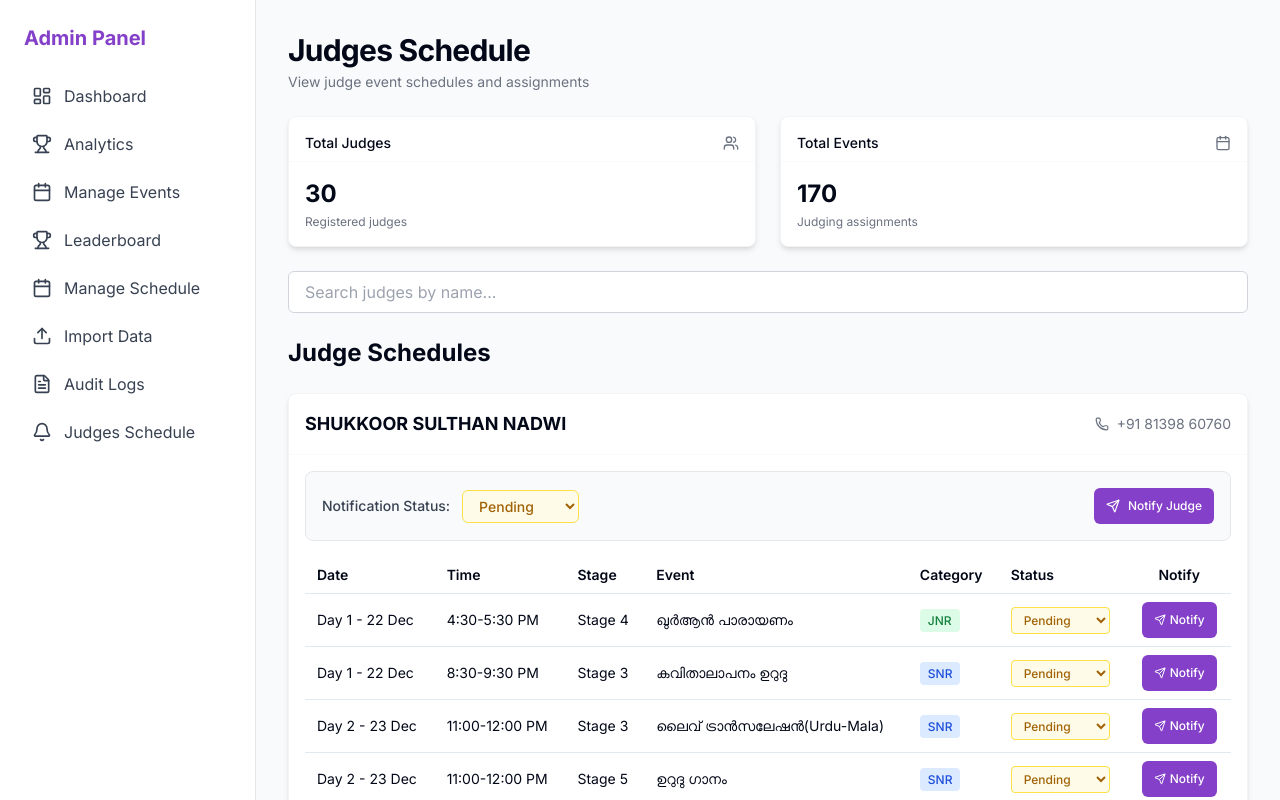
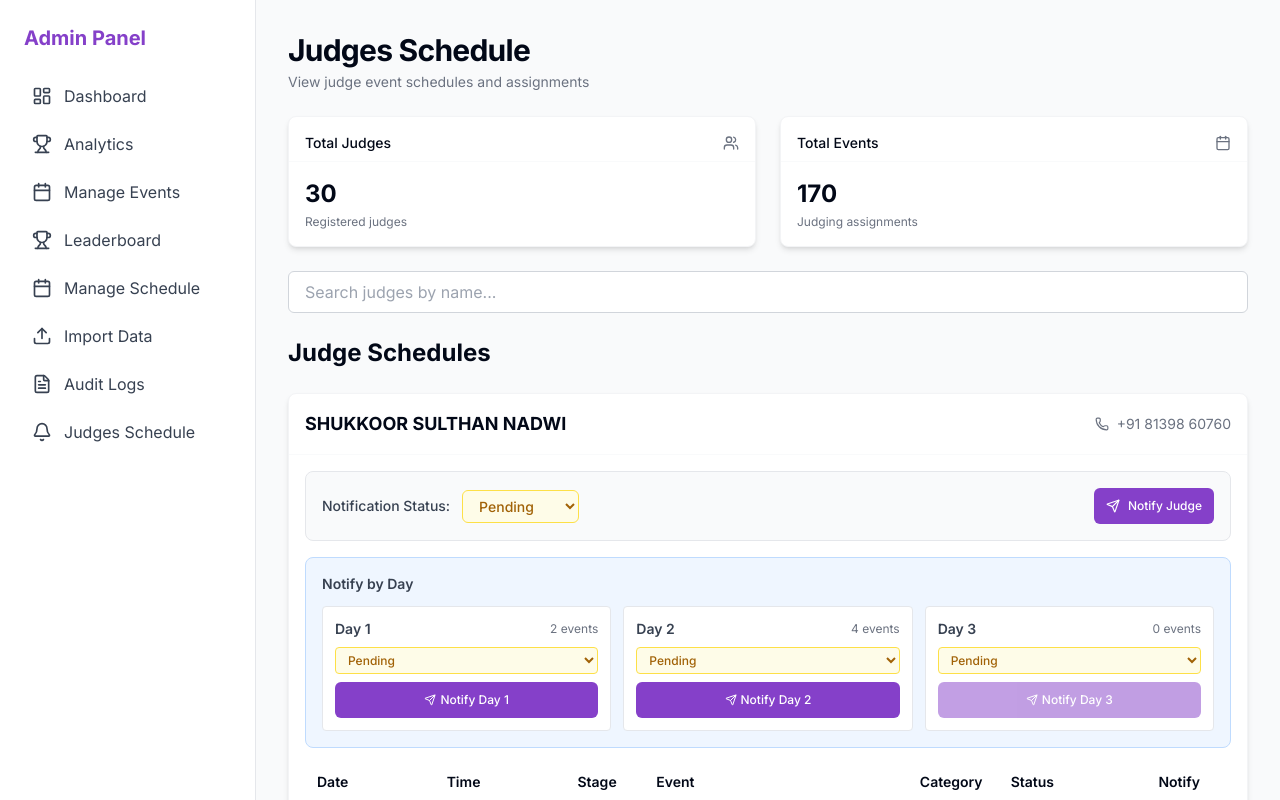
Before and after one commit to HaneenHyder/sargolsavam-website, a Next.js app in the folder frontend/: page /admin/judges-notification in a window 1280 px wide. Shown: the top 800 px of the page. Built offline with nearby package versions, Linux system fonts and the light colour scheme; sample sign-in values are in the browser's storage.

Commit message:
Add day-level notification controls (Day 1, 2, 3) with status and notify buttons

```diff
--- a/frontend/app/admin/judges-notification/page.tsx
+++ b/frontend/app/admin/judges-notification/page.tsx
@@ -392,6 +392,18 @@ export default function JudgesNotificationPage() {
         return initialStatus;
     });
 
+    // Track notification status for each day (per judge)
+    const [dayNotificationStatus, setDayNotificationStatus] = useState<{ [key: string]: string }>(() => {
+        const initialStatus: { [key: string]: string } = {};
+        judgesSchedule.forEach(judge => {
+            ['Day 1', 'Day 2', 'Day 3'].forEach(day => {
+                const dayKey = `${judge.name}-${day}`;
+                initialStatus[dayKey] = 'Pending';
+            });
+        });
+        return initialStatus;
+    });
+
     const filteredJudges = judgesSchedule.filter(judge =>
         judge.name.toLowerCase().includes(searchQuery.toLowerCase())
     );
@@ -439,6 +451,60 @@ export default function JudgesNotificationPage() {
         setEventNotificationStatus(prev => ({
             ...prev,
             [eventKey]: newStatus
+        }));
+    };
+
+    // Get events for a specific day for a judge
+    const getEventsByDay = (judge: any, day: string) => {
+        return judge.schedule.filter((event: any, idx: number) => {
+            const formattedDate = formatDate(event.date);
+            return formattedDate.startsWith(day);
+        }).map((event: any, _: number) => {
+            // Find original index
+            const originalIdx = judge.schedule.findIndex((e: any) => e === event);
+            return { event, index: originalIdx };
+        });
+    };
+
+    // Handle day-level notification
+    const handleDayNotify = (judge: any, day: string) => {
+        if (!judge.phone) {
+            alert(`No phone number available for ${judge.name}`);
+            return;
+        }
+        const dayEvents = getEventsByDay(judge, day);
+        if (dayEvents.length === 0) {
+            alert(`No events scheduled for ${day} for ${judge.name}`);
+            return;
+        }
+
+        const eventsList = dayEvents.map(({ event }: any) => event.event).join('\n- ');
+        // TODO: Implement actual notification logic (SMS/WhatsApp)
+        alert(`Notification sent to ${judge.name} at ${judge.phone}\n${day} Events:\n- ${eventsList}`);
+
+        // Update day status to 'Notified'
+        const dayKey = `${judge.name}-${day}`;
+        setDayNotificationStatus(prev => ({
+            ...prev,
+            [dayKey]: 'Notified'
+        }));
+
+        // Also update all events for that day
+        dayEvents.forEach(({ index }: any) => {
+            const eventKey = `${judge.name}-${index}`;
+            setEventNotificationStatus(prev => ({
+                ...prev,
+                [eventKey]: 'Notified'
+            }));
+        });
+    };
+
+    // Handle day-level status change
+    const handleDayStatusChange = (judgeName: string, day: string, newStatus: string) => {
+        const dayKey = `${judgeName}-${day}`;
+        setDayNotificationStatus(prev => ({
+            ...prev,
+            [dayKey]: newStatus
         }));
     };
 
@@ -539,6 +605,49 @@ export default function JudgesNotificationPage() {
                                 </div>
                             </div>
 
+                            {/* Day-Level Notification Controls */}
+                            <div className="mb-4 p-4 bg-blue-50 rounded-lg border border-blue-200">
+                                <h3 className="text-sm font-semibold text-gray-700 mb-3">Notify by Day</h3>
+                                <div className="grid grid-cols-1 md:grid-cols-3 gap-3">
+                                    {['Day 1', 'Day 2', 'Day 3'].map((day) => {
+                                        const dayKey = `${judge.name}-${day}`;
+                                        const dayStatus = dayNotificationStatus[dayKey] || 'Pending';
+                                        const dayEvents = getEventsByDay(judge, day);
+                                        const eventCount = dayEvents.length;
+
+                                        return (
+                                            <div key={day} className="flex flex-col gap-2 p-3 bg-white rounded border border-gray-200">
+                                                <div className="flex items-center justify-between">
+                                                    <span className="text-sm font-semibold text-gray-700">{day}</span>
+                                                    <span className="text-xs text-gray-500">{eventCount} event{eventCount !== 1 ? 's' : ''}</span>
+                                                </div>
+                                                <select
+                                                    value={dayStatus}
+                                                    onChange={(e) => handleDayStatusChange(judge.name, day, e.target.value)}
+                                                    className={`px-2 py-1 border rounded text-xs font-medium focus:outline-none focus:ring-1 focus:ring-primary ${dayStatus === 'Pending' ? 'bg-yellow-50 border-yellow-300 text-yellow-700' :
+                                                            dayStatus === 'Notified' ? 'bg-blue-50 border-blue-300 text-blue-700' :
+                                                                'bg-green-50 border-green-300 text-green-700'
+                                                        }`}
+                                                >
+                                                    <option value="Pending">Pending</option>
+                                                    <option value="Notified">Notified</option>
+                                                    <option value="Confirmed">Confirmed</option>
+                                                </select>
+                                                <Button
+                                                    onClick={() => handleDayNotify(judge, day)}
+                                                    size="sm"
+                                                    className="gap-1 text-xs w-full"
+                                                    disabled={!judge.phone || eventCount === 0}
+                                                >
+                                                    <Send size={12} />
+                                                    Notify {day}
+                                                </Button>
+                                            </div>
+                                        );
+                                    })}
+                                </div>
+                            </div>
+
                             <div className="overflow-x-auto">
                                 <table className="w-full text-sm">
                                     <thead>
@@ -565,9 +674,9 @@ export default function JudgesNotificationPage() {
                                                     <td className="py-2 px-3">{item.event}</td>
                                                     <td className="py-2 px-3">
                                                         <span className={`px-2 py-1 rounded text-xs font-medium ${item.category === 'SNR' ? 'bg-blue-100 text-blue-700' :
-                                                                item.category === 'JNR' ? 'bg-green-100 text-green-700' :
-                                                                    item.category === 'SJR' ? 'bg-purple-100 text-purple-700' :
-                                                                        'bg-orange-100 text-orange-700'
+                                                            item.category === 'JNR' ? 'bg-green-100 text-green-700' :
+                                                                item.category === 'SJR' ? 'bg-purple-100 text-purple-700' :
+                                                                    'bg-orange-100 text-orange-700'
                                                             }`}>
                                                             {item.category}
                                                         </span>
@@ -577,8 +686,8 @@ export default function JudgesNotificationPage() {
                                                             value={currentStatus}
                                                             onChange={(e) => handleEventStatusChange(judge.name, itemIdx, e.target.value)}
                                                             className={`px-2 py-1 border rounded text-xs font-medium focus:outline-none focus:ring-1 focus:ring-primary ${currentStatus === 'Pending' ? 'bg-yellow-50 border-yellow-300 text-yellow-700' :
-                                                                    currentStatus === 'Notified' ? 'bg-blue-50 border-blue-300 text-blue-700' :
-                                                                        'bg-green-50 border-green-300 text-green-700'
+                                                                currentStatus === 'Notified' ? 'bg-blue-50 border-blue-300 text-blue-700' :
+                                                                    'bg-green-50 border-green-300 text-green-700'
                                                                 }`}
                                                         >
                                                             <option value="Pending">Pending</option>
```
